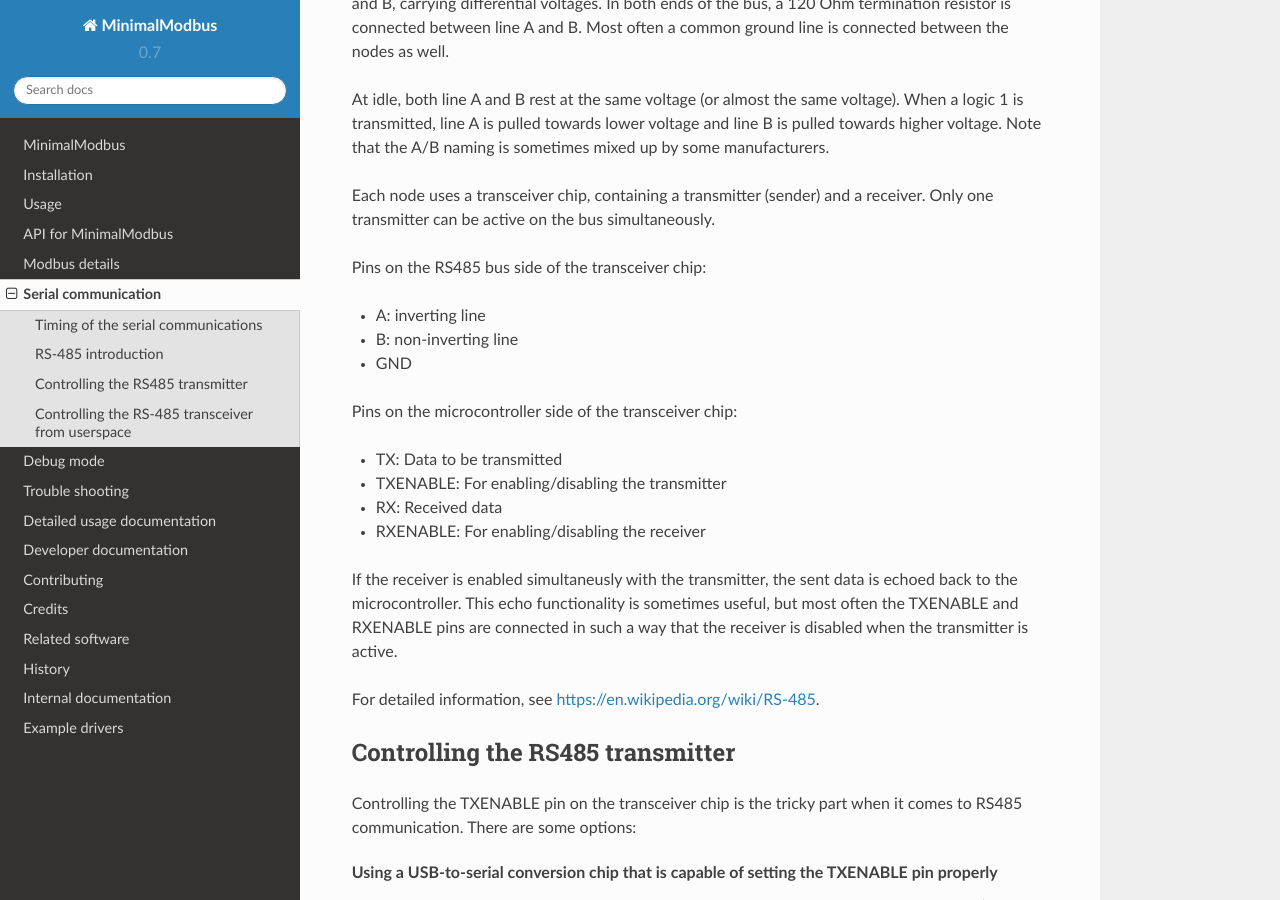
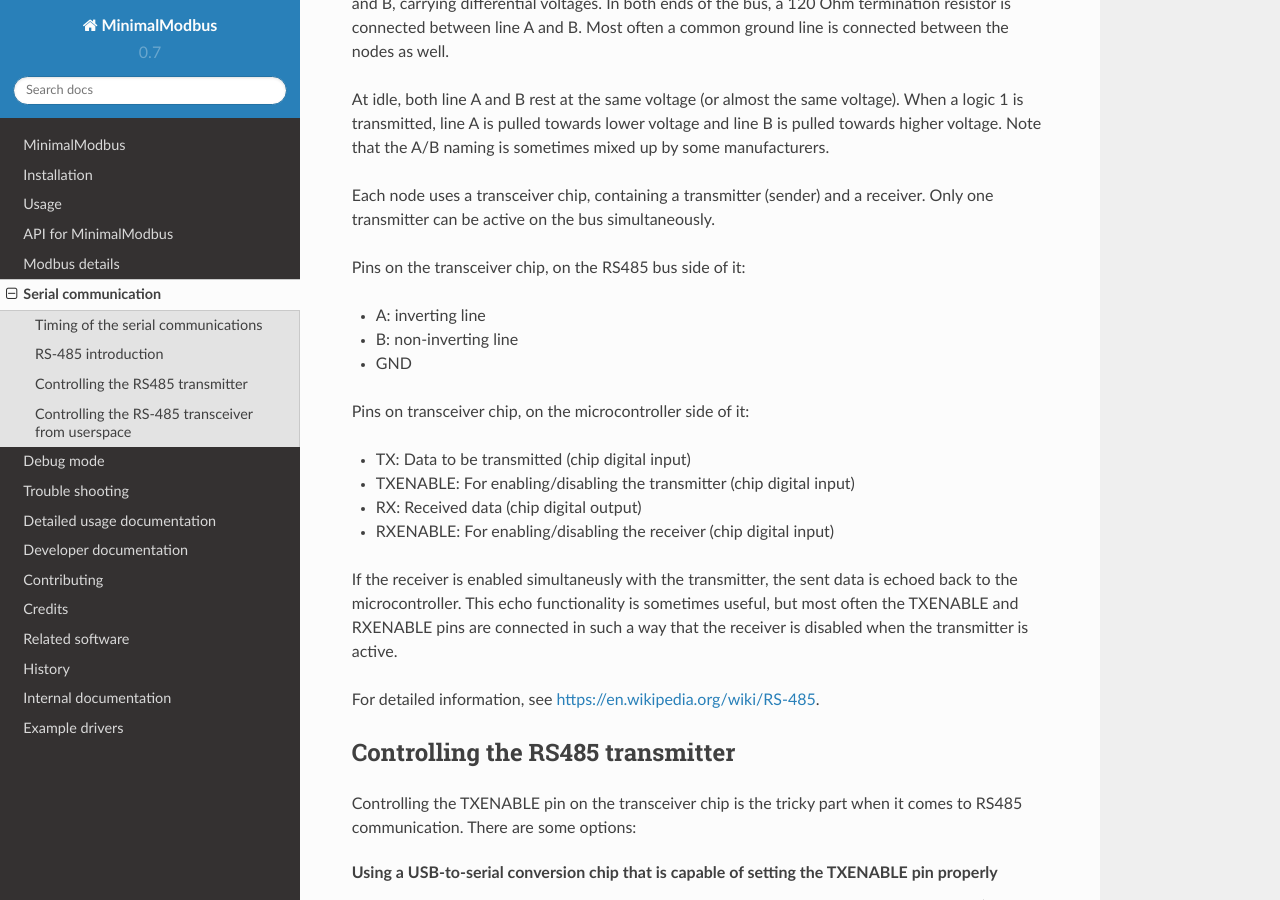
Before and after one commit to pyhys/minimalmodbus, a Sphinx documentation site: the page built from docs/serialcommunication.rst, in a window 1280 px wide and 900 px high, scrolled down 873 px. Built offline with Sphinx 7.4.7 and the Read the Docs theme 2.0.0, drawn with Linux system fonts in a browser that asks for light colours; pages that are not in the unit, such as notebooks, are missing from menus.

Commit message:
Improved documentation

```diff
--- a/docs/serialcommunication.rst
+++ b/docs/serialcommunication.rst
@@ -44,18 +44,18 @@ Note that the A/B naming is sometimes mixed up by some manufacturers.
 Each node uses a transceiver chip, containing a transmitter (sender) and a receiver.
 Only one transmitter can be active on the bus simultaneously.
 
-Pins on the RS485 bus side of the transceiver chip:
+Pins on the transceiver chip, on the RS485 bus side of it:
 
 * A: inverting line
 * B: non-inverting line
 * GND
 
-Pins on the microcontroller side of the transceiver chip:
+Pins on transceiver chip, on the microcontroller side of it:
 
-* TX: Data to be transmitted
-* TXENABLE: For enabling/disabling the transmitter
-* RX: Received data
-* RXENABLE: For enabling/disabling the receiver
+* TX: Data to be transmitted (chip digital input)
+* TXENABLE: For enabling/disabling the transmitter (chip digital input)
+* RX: Received data (chip digital output)
+* RXENABLE: For enabling/disabling the receiver (chip digital input)
 
 If the receiver is enabled simultaneusly with the transmitter, the sent data
 is echoed back to the microcontroller. This echo functionality is sometimes useful,
--- a/docs/usage.rst
+++ b/docs/usage.rst
@@ -35,8 +35,8 @@ The application for which I wrote this software is to read and write data
 from Eurotherm process controllers.
 These come with different types of communication protocols,
 but the controllers I prefer use the Modbus RTU protocol.
-MinimalModbus is intended for general communication using the Modbus RTU protocol
-(using a serial link), so there should be lots of applications.
+MinimalModbus is intended for general communication using the Modbus RTU or
+Modbus ASCII protocol (using a serial link), so there should be lots of applications.
 
 As an example on the usage of MinimialModbus, the driver I use for an
 Eurotherm 3504 process controller is included. It uses the MinimalModbus Python module
```
